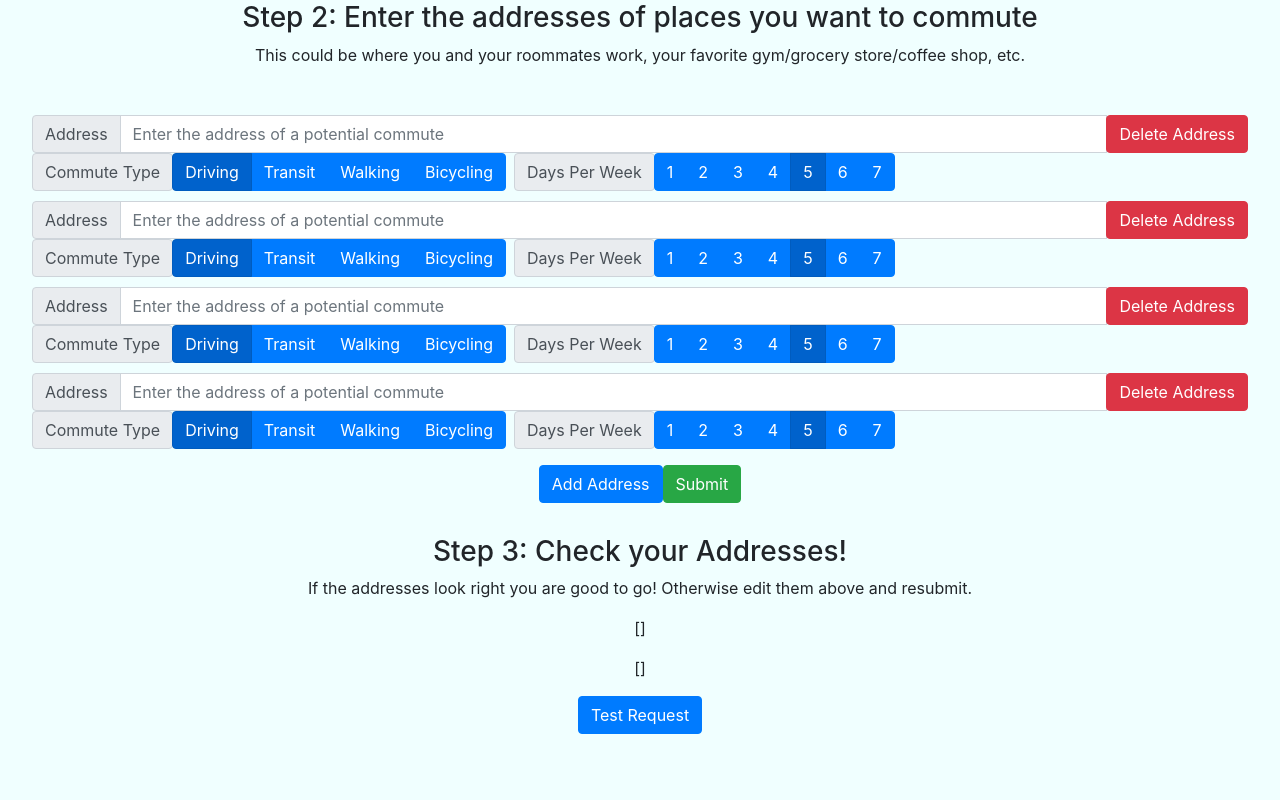
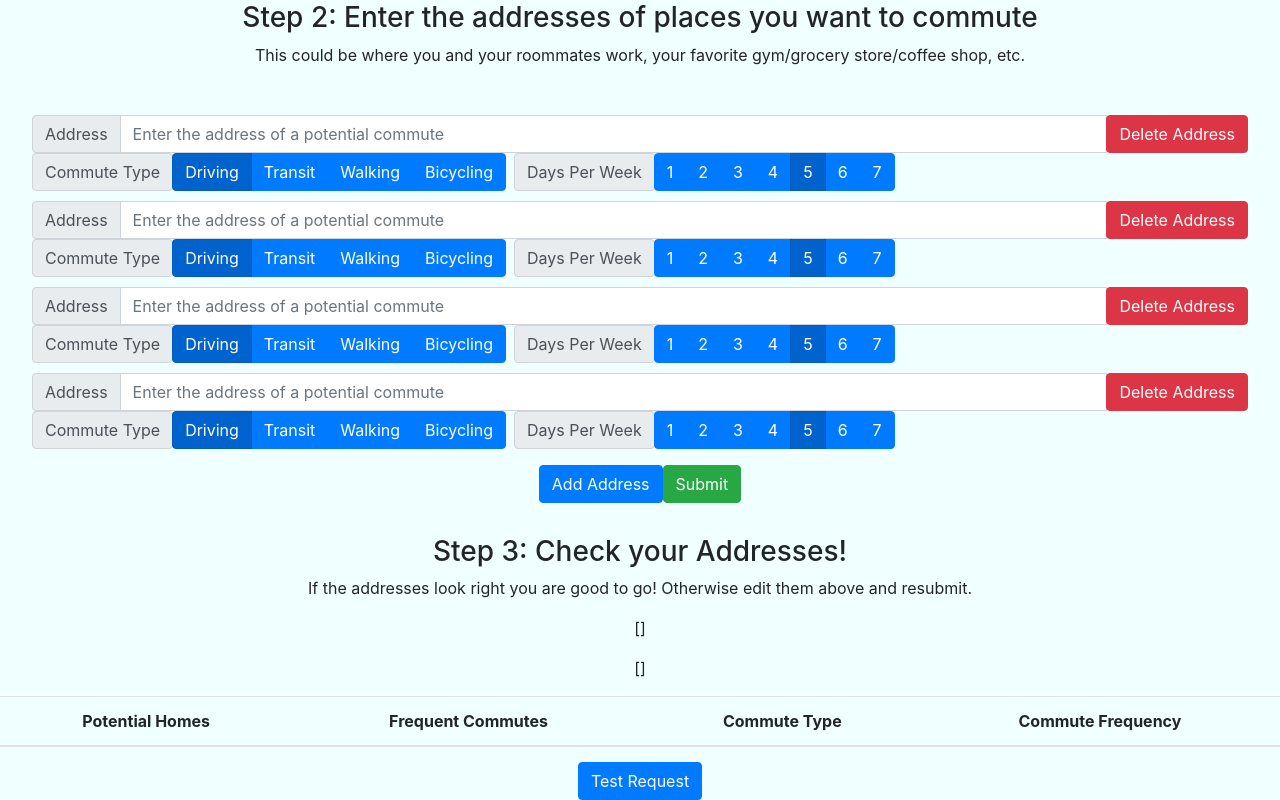
Before and after one commit to visaals/commutecutter, a React (Create React App) app in the folder client/: page / in a window 1280 px wide. Shown: the part 387-1187 px from the top of the page. Before the commit the page ends 1121 px from the top, so only its background shows below. Built offline with nearby package versions, Linux system fonts and the light colour scheme.

Commit message:
gotta fix submit bug

```diff
--- a/client/src/Components/AddressInputContainer.jsx
+++ b/client/src/Containers/AddressInputContainer.jsx
@@ -1,5 +1,5 @@
 import React from "react"
-import AddressInputView from "./AddressInputView.jsx"
+import AddressInputView from "../Views/AddressInputView.jsx"
 import Button from 'react-bootstrap/Button'
 import Form from 'react-bootstrap/Form'
 
--- a/client/src/Containers/CCFormContainer.jsx
+++ b/client/src/Containers/CCFormContainer.jsx
@@ -1,7 +1,9 @@
 import React from "react"
-import AddressInputContainer from "../Components/AddressInputContainer";
+import AddressInputContainer from "./AddressInputContainer"
+import AddressCommuteTableView from "../Views/AddressCommuteTableView"
 import Button from "react-bootstrap/Button";
 const axios = require('axios')
+const constants = require('../constants')
 
 class CCFormContainer extends React.Component {
 
@@ -19,7 +21,7 @@ class CCFormContainer extends React.Component {
         console.log(this.state.commutes)
         const instance = axios.create({
             baseURL: 'https://secure-depths-82332.herokuapp.com/api',
-            timeout: 1000,
+            timeout: 10000,
             headers: {'Content-Type': 'application/json'}
           });
         instance.post('/bulk-directions', {
@@ -44,12 +46,18 @@ class CCFormContainer extends React.Component {
     }
 
     setAddresses = (addresses) => {
+        addresses = addresses.map(address => address.address)
         this.setState({
             addresses: addresses
         })
     }
 
     setCommutes = (commutes) => {
+        commutes = commutes.map(commute => {
+            commute.destinationAddress = commute.address
+            commute.commuteType = constants[commute.commuteType]
+            return commute
+        })
         this.setState({
             commutes: commutes
         })
@@ -87,8 +95,12 @@ class CCFormContainer extends React.Component {
                         {JSON.stringify(this.state.addresses)}
                     </p>
                     <p>
-                    {JSON.stringify(this.state.commutes)}
+                        {JSON.stringify(this.state.commutes)}
                     </p>
+                    <AddressCommuteTableView
+                            addresses={this.state.addresses}
+                            commutes={this.state.commutes}
+                            />
                     <Button onClick={this.testRequest}>Test Request</Button>
                 </div>
 
--- /dev/null
+++ b/client/src/Views/AddressCommuteTableView.jsx
@@ -0,0 +1,76 @@
+import React from "react"
+import ToggleButtonGroup from 'react-bootstrap/ToggleButtonGroup'
+import Button from 'react-bootstrap/Button'
+import ButtonToolbar from 'react-bootstrap/ButtonToolbar'
+import ToggleButton from 'react-bootstrap/ToggleButton'
+import ButtonGroup from 'react-bootstrap/ButtonGroup'
+import Form from 'react-bootstrap/Form'
+import InputGroup from 'react-bootstrap/InputGroup'
+import Table from 'react-bootstrap/Table'
+
+function generateRows (addresses, commutes) {
+    let rows = []
+    if (addresses.length >= commutes.length) {
+        for (let i = 0; i < addresses.length; i++) {
+            let row = []
+            row.push(addresses[i])
+            if (i < commutes.length) {
+                row.push(commutes[i].address)
+                row.push(commutes[i].commuteType)
+                row.push(commutes[i].commuteDaysPerWeek)
+            } else {
+                for (let j = 0; j < 3; j++) {
+                    row.push("")
+                }
+            }
+            rows.push(row)
+        }
+    } else {
+        for (let i = 0; i < commutes.length; i++) {
+            let row = []
+            if (i < addresses.length) {
+                row.push(addresses[i])
+            } else {
+                row.push("")
+            }
+            row.push(commutes[i].address)
+            row.push(commutes[i].commuteType)
+            row.push(commutes[i].commuteDaysPerWeek)
+            rows.push(row)
+        }
+    }
+    return rows
+}
+
+
+const AddressCommuteTableView = (props) => {
+
+    let addresses = props.addresses
+    let commutes = props.commutes
+
+    let rows = generateRows(addresses, commutes)
+    console.log(rows)
+    console.log(props)
+    return (
+
+        <div>
+            <Table>
+                <thead>
+                    <tr>
+                        <th>Potential Homes</th>
+                        <th>Frequent Commutes</th>
+                        <th>Commute Type</th>
+                        <th>Commute Frequency</th>
+                    </tr>
+                </thead>
+                <tbody>
+                    <tr>{}</tr>
+                </tbody>
+            </Table>
+        </div>
+    )
+
+
+
+}
+export default AddressCommuteTableView;
```
Also changed, not shown: client/src/Views/AddressInputView.jsx (renamed from client/src/Components/AddressInputView.jsx).
